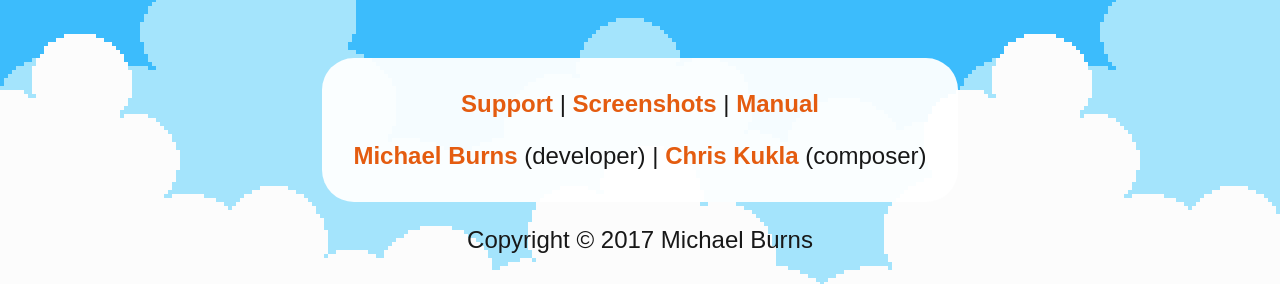
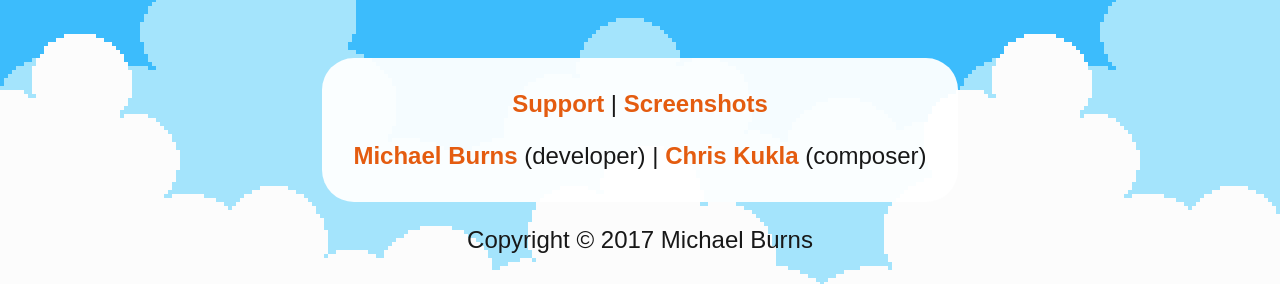
Before and after one commit to thatpixelguy/milesandkilo, a Jekyll site: the page built from index.html, in a window 1280 px wide. Shown: the part 1454-1738 px from the top of the page. Built offline with Jekyll 4.4.1, drawn with Linux system fonts in a browser that asks for light colours; some web fonts are replaced.

Commit message:
Update default.html

```diff
--- a/_layouts/default.html
+++ b/_layouts/default.html
@@ -22,7 +22,7 @@
       <div class='footer'>
         <div class='textblock'>
           <center>
-            <p><a href='/support'>Support</a> | <a href='/screenshots'>Screenshots</a> | <a href='/manual'>Manual</a></p>
+            <p><a href='/support'>Support</a> | <a href='/screenshots'>Screenshots</a></p>
             <p>
           <a href='http://thepixelguy.com/'>Michael Burns</a> (developer) | <a href='http://chriskukla.com/'>Chris Kukla</a> (composer)
         </p>
```
